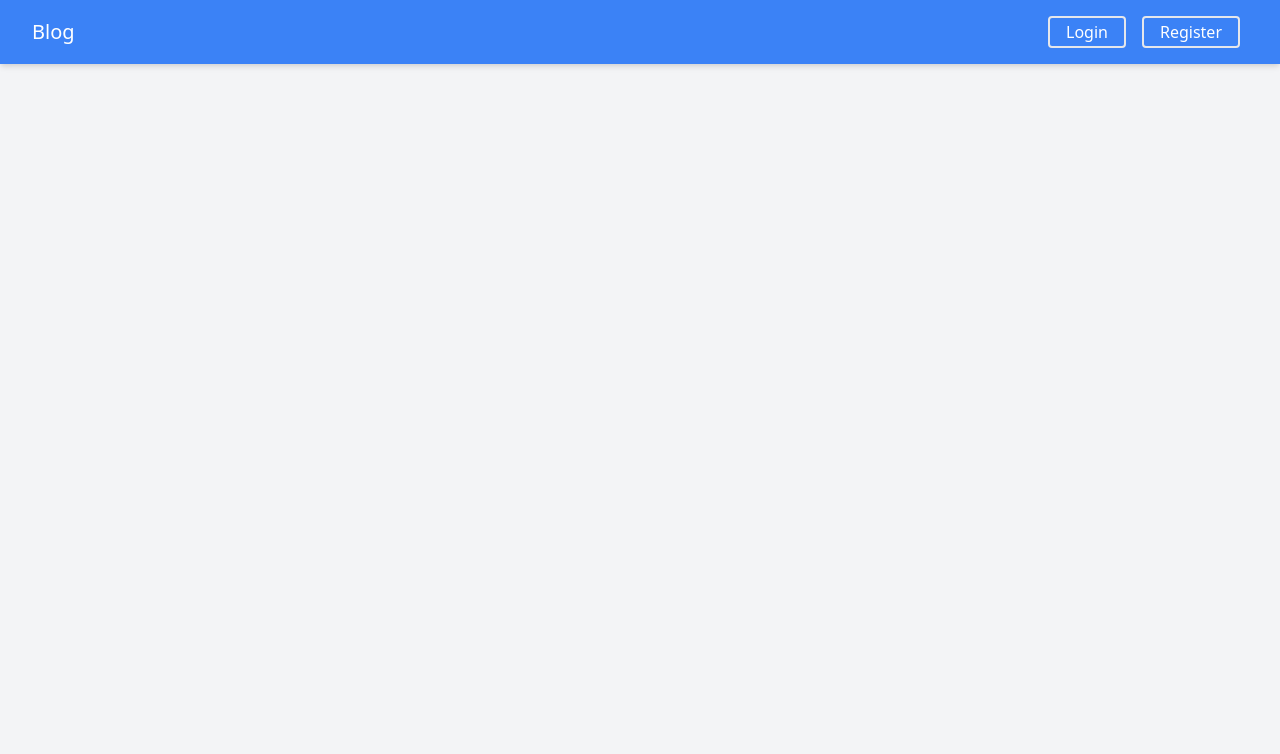
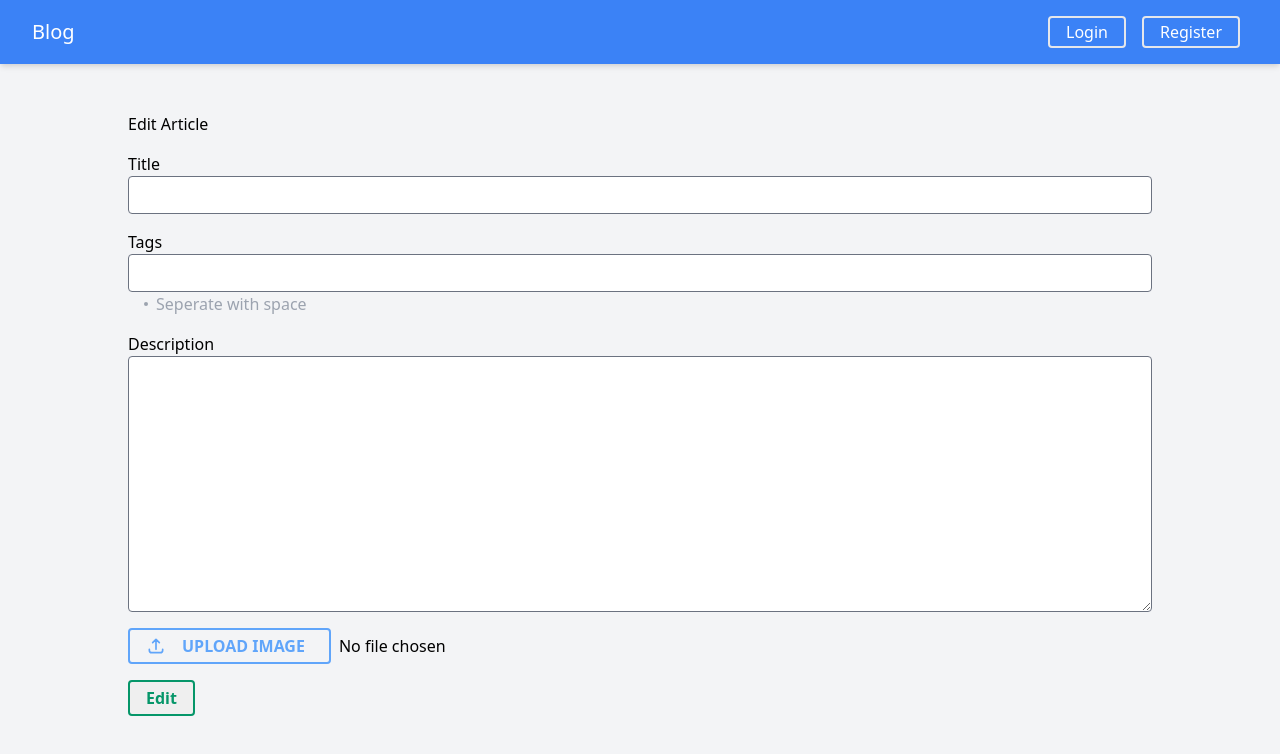
Before and after one commit to Aurora-devs/practice-blog, a Vue app in the folder frontend/: page /articles/edit/1 in a window 1280 px wide. Before the commit this address had no page. Shown: the top 754 px of the page. Built offline with nearby package versions, Linux system fonts and the light colour scheme; no server answers; what @tailwindcss/typography would draw is missing.

Commit message:
edit article completed

```diff
--- a/frontend/src/router/index.ts
+++ b/frontend/src/router/index.ts
@@ -5,6 +5,7 @@ import SingleArticle from "../views/SingleArticle.vue";
 import Login from "../views/Login.vue";
 import Register from "../views/Register.vue";
 import CreateArticle from "../views/CreateArticle.vue";
+import EditArticle from "../views/EditArticle.vue";
 
 const routes: Array<RouteRecordRaw> = [
   {
@@ -32,6 +33,11 @@ const routes: Array<RouteRecordRaw> = [
     name: "CreateArticle",
     component: CreateArticle,
   },
+  {
+    path: "/articles/edit/:id",
+    name: "EditArticle",
+    component: EditArticle,
+  },
 ];
 
 const router = createRouter({
--- /dev/null
+++ b/frontend/src/views/EditArticle.vue
@@ -0,0 +1,225 @@
+<template>
+  <div
+    v-if="showError"
+    @click="showError = false"
+    class="
+      error-success
+      text-red-700
+      border-red-700
+      bg-red-200
+      hover:bg-opacity-80
+    "
+  >
+    <ExclamationCircleIcon class="w-6 h-6 text-red-700 top-4 absolute" />
+    Invalid data or server error!
+  </div>
+  <div
+    v-if="showSuccess"
+    @click="showSuccess = false"
+    class="
+      error-success
+      text-green-700
+      border-green-700
+      bg-green-200
+      hover:bg-opacity-80
+    "
+  >
+    <CheckCircleIcon class="w-6 h-6 text-green-700 top-4 absolute" />
+    Article edited successfully!
+  </div>
+  <form @submit.prevent="editArticle(article)" class="prose-sm my-4">
+    <h2>Edit Article</h2>
+    <div class="form-group">
+      <label for="title">Title</label>
+      <input type="text" name="title" id="title" v-model="article.title" />
+    </div>
+    <div class="form-group">
+      <label for="tag">Tags</label>
+      <input type="text" name="tag" id="tag" v-model="article.tag" />
+      <p class="flex items-center text-gray-400 ml-4">
+        <span class="w-1 h-1 rounded-full bg-gray-400 mr-2"></span>Seperate with
+        space
+      </p>
+    </div>
+    <div class="form-group">
+      <label for="description">Description</label>
+      <textarea
+        name="description"
+        id="description"
+        v-model="article.description"
+        class="h-64"
+      ></textarea>
+    </div>
+    <div class="flex items-center">
+      <label
+        for="thumbnail-img"
+        class="
+          cursor-pointer
+          rounded
+          border-2
+          py-1
+          pl-4
+          pr-6
+          border-blue-400
+          flex
+          items-center
+          font-semibold
+          transition-colors
+          text-blue-400
+          hover:bg-blue-400
+          hover:text-white
+        "
+      >
+        <UploadIcon class="w-5 h-5 mr-4" />
+        UPLOAD IMAGE
+      </label>
+      <input
+        type="file"
+        name="thumbnail-img"
+        id="thumbnail-img"
+        ref="actualFileInput"
+        @change="fileLoaded"
+        hidden
+      />
+      <span class="loaded-file-name ml-2">{{ fileName }}</span>
+    </div>
+    <input
+      type="submit"
+      value="Edit"
+      class="
+        border-2
+        font-semibold
+        border-green-600
+        text-green-600
+        py-1
+        px-4
+        mt-4
+        rounded
+        cursor-pointer
+        transition-colors
+        hover:bg-green-600
+        hover:text-white
+      "
+    />
+  </form>
+</template>
+<script lang="ts">
+interface Article {
+  title: string;
+  tag: string | Array<string>;
+  description: string;
+  thumbnail: string;
+}
+import axios from "axios";
+import { defineComponent, ref } from "vue";
+import { useRoute } from "vue-router";
+import {
+  ExclamationCircleIcon,
+  CheckCircleIcon,
+  UploadIcon,
+} from "@heroicons/vue/outline";
+
+export default defineComponent({
+  name: "EditArticle",
+  components: {
+    ExclamationCircleIcon,
+    CheckCircleIcon,
+    UploadIcon,
+  },
+  setup() {
+    const route = useRoute();
+
+    const showError = ref(false);
+    const showSuccess = ref(false);
+    const article = ref({} as Article);
+    const fileName = ref("No file chosen");
+    const thumbnail = ref({} as File);
+
+    function fileLoaded(e: Event) {
+      const target = e.target as HTMLInputElement;
+      if (target?.files) {
+        fileName.value = target.files[0].name;
+        thumbnail.value = target.files[0];
+      }
+    }
+
+    axios.get(`/api/articles/${route.params.id}`).then(res => {
+      article.value = res.data as Article;
+      article.value.tag = (article.value.tag as Array<string>).join(" ");
+    });
+
+    function editArticle(article: Article) {
+      const editedArticle = {
+        title: article.title,
+        tag: article.tag,
+        description: article.description,
+        thumbnail: article.thumbnail,
+      };
+      if (thumbnail.value === null) {
+        const bodyFormData = new FormData();
+        bodyFormData.append("image", thumbnail.value, fileName.value);
+        axios
+          .post("/api/upload", bodyFormData, {
+            headers: { "Content-Type": "multipart/form-data" },
+          })
+          .then(res => {
+            axios
+              .put(
+                `/api/articles/${route.params.id}`,
+                { ...editedArticle, thumbnail: res.data },
+                {
+                  headers: {
+                    Authorization: `Bearer ${localStorage.token}`,
+                  },
+                },
+              )
+              .then(() => {
+                showSuccess.value = true;
+              })
+              .catch(() => {
+                showError.value = true;
+              });
+          })
+          .catch(() => {
+            showError.value = true;
+          });
+      } else {
+        axios
+          .put(`/api/articles/${route.params.id}`, editedArticle, {
+            headers: {
+              Authorization: `Bearer ${localStorage.token}`,
+            },
+          })
+          .then(() => {
+            showSuccess.value = true;
+          })
+          .catch(() => {
+            showError.value = true;
+          });
+      }
+    }
+
+    return {
+      article,
+      fileName,
+      fileLoaded,
+      showError,
+      showSuccess,
+      editArticle,
+    };
+  },
+});
+</script>
+
+<style lang="postcss" scoped>
+.error-success {
+  @apply bg-opacity-50 cursor-pointer transition-colors absolute bottom-8 left-8 right-8 md:left-1/3 md:right-1/3 text-center p-4 -mt-4 border-2 rounded;
+}
+.form-group {
+  @apply flex flex-col my-4;
+}
+textarea,
+input[type="text"] {
+  @apply rounded py-1.5;
+}
+</style>
```
